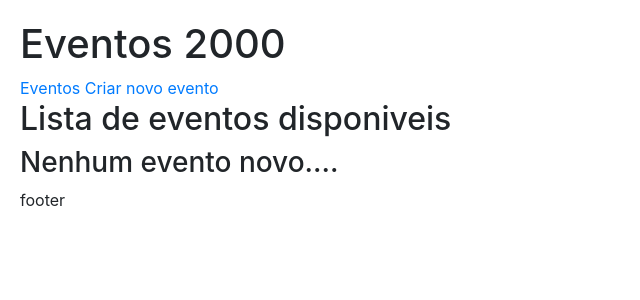
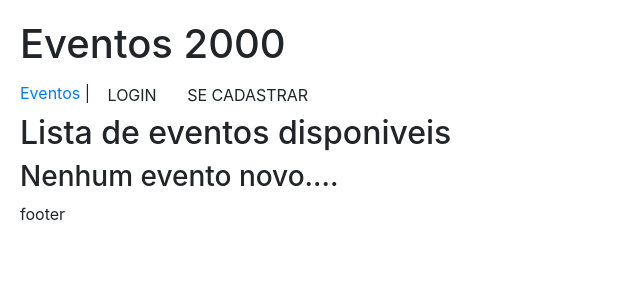
Before and after one commit to mayconhuanca-ecore/event-system, a Django app: page /events/ in a window 1280 px wide. Shown: the top 300 px of the page, without its empty margins (0-640 px from the left). Run offline with Django 5.2, Linux system fonts and the light colour scheme; data that the repository does not hold is empty.

Commit message:
add login and signup

```diff
--- a/events/templates/events/base.html
+++ b/events/templates/events/base.html
@@ -15,7 +15,21 @@
         <h1>Eventos 2000</h1>
         <nav>
             <a href="{% url 'events:index' %}">Eventos</a>
-            <a href="{% url 'events:create_event' %}">Criar novo evento</a>
+
+            {% if user.is_authenticated %}
+                <a href="{% url 'events:create_event' %}">Criar novo evento</a>
+            {% endif %}
+            |
+
+            {% if user.is_authenticated %}
+                <a href="{% url 'events:logout' %}" class="btn">LOGOUT</a>
+            {% else %}
+                <a href="{% url 'events:login' %}" class="btn">LOGIN</a>
+            {% endif %}
+
+            {% if not user.is_authenticated %}
+                <a href="{% url 'events:signup' %}" class="btn">SE CADASTRAR</a>
+            {% endif %}
         </nav>
     </header>
 
--- a/events/templates/events/detail.html
+++ b/events/templates/events/detail.html
@@ -6,7 +6,7 @@
 
     <p>Local Do Evento: {{event.address}}</p>
     <p>Hora: {{event.date}}</p>
-    <p>Ingressos disponiveis: {{event.number_ticket}} tickets</p>
+    <p>Ingressos disponiveis: {{tickets_available}} tickets</p>
 
     <img src="{% static 'img/sonic.jpg' %}" alt="Sonic mad" width="400" height="200">
 
--- a/events/urls.py
+++ b/events/urls.py
@@ -7,5 +7,8 @@ urlpatterns = [
     path('', views.events_page, name="index"),
     path('criar-evento/', views.create_event, name="create_event"),
     path('<int:event_id>/', views.event_detail, name="event_details"),
-    path('<int:event_id>/buy', views.buy_ticket, name="buy_ticket")
+    path('<int:event_id>/buy', views.buy_ticket, name="buy_ticket"),
+    path('login/', views.login_page, name="login"),
+    path('signup/', views.signup_view, name="signup"),
+    path('logout/', views.logout_view, name="logout")
 ]
--- a/events/views.py
+++ b/events/views.py
@@ -1,17 +1,24 @@
 from django.http import HttpResponse, HttpResponseRedirect
-from django.shortcuts import render, get_object_or_404
+from django.shortcuts import render, redirect, get_object_or_404
 from .models import Event, Category, Ticket
 from django.contrib.auth.models import User
+from django.contrib.auth import login, logout
+from django.contrib.auth.decorators import login_required
 from django.urls import reverse
 from django.utils import timezone
-from .forms import CreateEventForm
+
+from .forms import CreateEventForm, CustomLoginForm, SignUpForm
 
 # Create your views here.
 
 def events_page(request):
     events_list = Event.objects.all()
-    return render(request, "events/events.html", {"events": events_list})
+    return render(request, "events/events.html", {
+        "events": events_list,
+        "user": request.user
+    })
 
+@login_required
 def create_event(request):
 
     categories = Category.objects.all()
@@ -19,8 +26,7 @@ def create_event(request):
     if request.method == "POST":
         event_form = CreateEventForm(request.POST, categories=categories)
 
-        # TODO: USER SHOULD BE LOGGED
-        user = User.objects.get(pk=1);
+        user = request.user
 
         if event_form.is_valid():
 
@@ -68,17 +74,21 @@ def event_detail(request, event_id):
     event = get_object_or_404(Event, pk=event_id)
     current_date = timezone.now().date()
 
+    tickets_sold = Ticket.objects.filter(event=event).count()
+    quantity_tickets_available = event.number_ticket - tickets_sold;
+
     context = {
         "event": event,
         "current_date": current_date,
-        "can_buy": there_is_ticket_availabe(event_id)
+        "can_buy": there_is_ticket_availabe(event_id),
+        "tickets_available": quantity_tickets_available
     }
 
     return render(request, "events/detail.html", context)
 
-
+@login_required
 def buy_ticket(request, event_id):
-    user = User.objects.get(pk=1);
+    user = request.user
     event = get_object_or_404(Event, pk=event_id)
 
     if there_is_ticket_availabe(event_id=event_id):
@@ -94,6 +104,39 @@ def buy_ticket(request, event_id):
         return render(request, "events/no-ticket.html", {"event": event})
 
 
+def login_page(request):
+    if request.method == "POST":
+        login_form = CustomLoginForm(request=request, data=request.POST)
+
+        if login_form.is_valid():
+            user = login_form.get_user()
+            login(request, user)
+            return redirect("/events")
+        else:
+            return render(request, "accounts/login.html", {"login_form": login_form})
+
+
+    else:
+        login_form = CustomLoginForm()
+        return render(request, "accounts/login.html", {"login_form": login_form})
+
+def signup_view(request):
+    if request.method == "POST":
+        form = SignUpForm(request.POST)
+        if form.is_valid():
+            user = form.save()
+            login(request, user)
+            return redirect("/events")
+    else:
+        form = SignUpForm()
+
+    return render(request, "accounts/signup.html", {"form":form})
+
+def logout_view(request):
+    logout(request)
+    return redirect("/events")
+
+
 def there_is_ticket_availabe(event_id):
     event = get_object_or_404(Event, pk=event_id)
     quantity_tickets_sold = Ticket.objects.filter(event=event).count()
--- a/eventsystem/settings.py
+++ b/eventsystem/settings.py
@@ -131,3 +131,7 @@ DEFAULT_AUTO_FIELD = 'django.db.models.BigAutoField'
 
 CRISPY_ALLOWED_TEMPLATE_PACKS = "bootstrap4"
 CRISPY_TEMPLATE_PACK = "bootstrap4"
+
+
+LOGIN_URL = "/events/login"
+LOGIN_REDIRECT_URL="/events"
--- a/eventsystem/urls.py
+++ b/eventsystem/urls.py
@@ -16,7 +16,6 @@ Including another URLconf
 """
 from django.contrib import admin
 from django.urls import path, include
-
 urlpatterns = [
     path('admin/', admin.site.urls),
     path('events/', include('events.urls'))
```
Also changed, not shown: events/forms.py (+16 -0 lines), events/templates/accounts/login.html (added, +18 -0 lines), events/templates/accounts/signup.html (added, +16 -0 lines).
